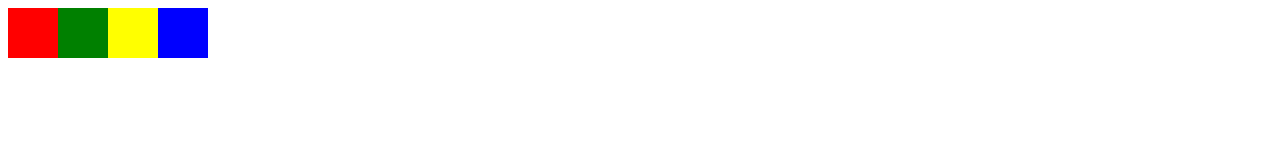
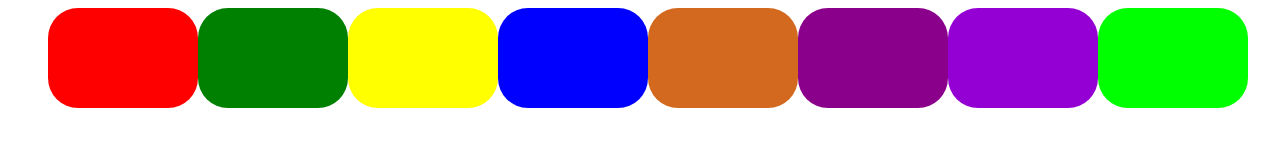
Before and after one commit to Bharaniarasu/FrontEnd, a plain HTML site: page WebPage/WebContent/ColorClick.html in a window 1280 px wide. Drawn offline with Linux system fonts and the light colour scheme.

Commit message:
color added...

```diff
--- a/WebPage/WebContent/ColorClick.html
+++ b/WebPage/WebContent/ColorClick.html
@@ -2,44 +2,80 @@
 <html>
 <head>
 <meta charset="ISO-8859-1">
-<title>Insert title here</title>
+<title>Color Names</title>
 <style>
 #color1 {
-	width: 50px;
-	height: 50px;
+	width: 150px;
+	height: 100px;
 	background-color: red;
 	float: left;
+	margin-left: 40px;
+	border-radius:30px;
 }
 
 #color2 {
-	width: 50px;
-	height: 50px;
+	width: 150px; height : 100px;
 	background-color: green;
 	float: left;
+	height: 100px;
+	border-radius:30px;
 }
 
 #color3 {
-	width: 50px;
-	height: 50px;
+	width: 150px; height : 100px;
 	background-color: yellow;
 	float: left;
+	height: 100px;
+	border-radius:30px;
 }
 
 #color4 {
-	width: 50px;
-	height: 50px;
+	width: 150px;
+	height: 100px;
 	background-color: blue;
 	float: left;
+	border-radius:30px;
 }
 
-#ip{
+#color5 {
+	width: 150px;
+	height: 100px;
+	background-color: Chocolate;
+	float: left;
+	border-radius:30px;
+}
+
+#color6 {
+	width: 150px;
+	height: 100px;
+	background-color: DarkMagenta;
+	float: left;
+	border-radius:30px;
+}
+
+#color7 {
+	width: 150px;
+	height: 100px;
+	background-color: DarkViolet;
+	float: left;
+	border-radius:30px;
+}
+
+#color8 {
+	width: 150px;
+	height: 100px;
+	background-color: Lime;
+	float: left;
+	border-radius:30px;
+}
+
+#ip {
 	width: 100%;
 	height: 90px;
 	background-color: white;
-	font-size:40px;
-	text-align:center;
-	border:none;
-
+	font-size: 40px;
+	text-align: center;
+	border: none;
 }
 </style>
 </head>
@@ -48,6 +84,11 @@
 	<div id="color2" onclick="red(2)"></div>
 	<div id="color3" onclick="red(3)"></div>
 	<div id="color4" onclick="red(4)"></div>
+	<div id="color5" onclick="red(5)"></div>
+	<div id="color6" onclick="red(6)"></div>
+	<div id="color7" onclick="red(7)"></div>
+	<div id="color8" onclick="red(8)"></div>
+
 	<br>
 	<br>
 	<br>
@@ -55,26 +96,48 @@
 	<br>
 	<br>
 	<br>
+
 	<br>
 	<br>
 	<br>
 	<br>
 	<br>
 	<br>
-	<div id="color5"></div>
 	<input id="ip">
-	<h1 id="hel"></h1>
 
 	<script type="text/javascript">
 		function red(i) {
-			x=document.getElementById("ip");
-			if(i==2){
-			x.value = "correct";
-			x.style.backgroundColor="lime";
-		}else{
-			x.value = "wrong";
-			x.style.backgroundColor="red";
-		}}
+			x = document.getElementById("ip");
+			if (i == 1) {
+				x.value = "It is Red";
+				x.style.backgroundColor = "red";
+			} else if (i == 2) {
+				x.value = "It is Green";
+				x.style.backgroundColor = "green";
+			} else if (i == 3) {
+				x.value = "It is Yellow";
+				x.style.backgroundColor = "yellow";
+			} else if (i == 4) {
+				x.value = "It is Blue";
+				x.style.backgroundColor = "blue";
+
+			} else if (i == 5) {
+				x.value = "It is Chocolate";
+				x.style.backgroundColor = "Chocolate";
+			} else if (i == 6) {
+				x.value = "It is DarkMagenta";
+				x.style.backgroundColor = "DarkMagenta";
+
+			} else if (i == 7) {
+				x.value = "It is DarkViolet";
+				x.style.backgroundColor = "DarkViolet";
+
+			} else if (i == 8) {
+				x.value = "It is Lime";
+				x.style.backgroundColor = "Lime";
+
+			}
+		}
 	</script>
 </body>
 </html>
```
